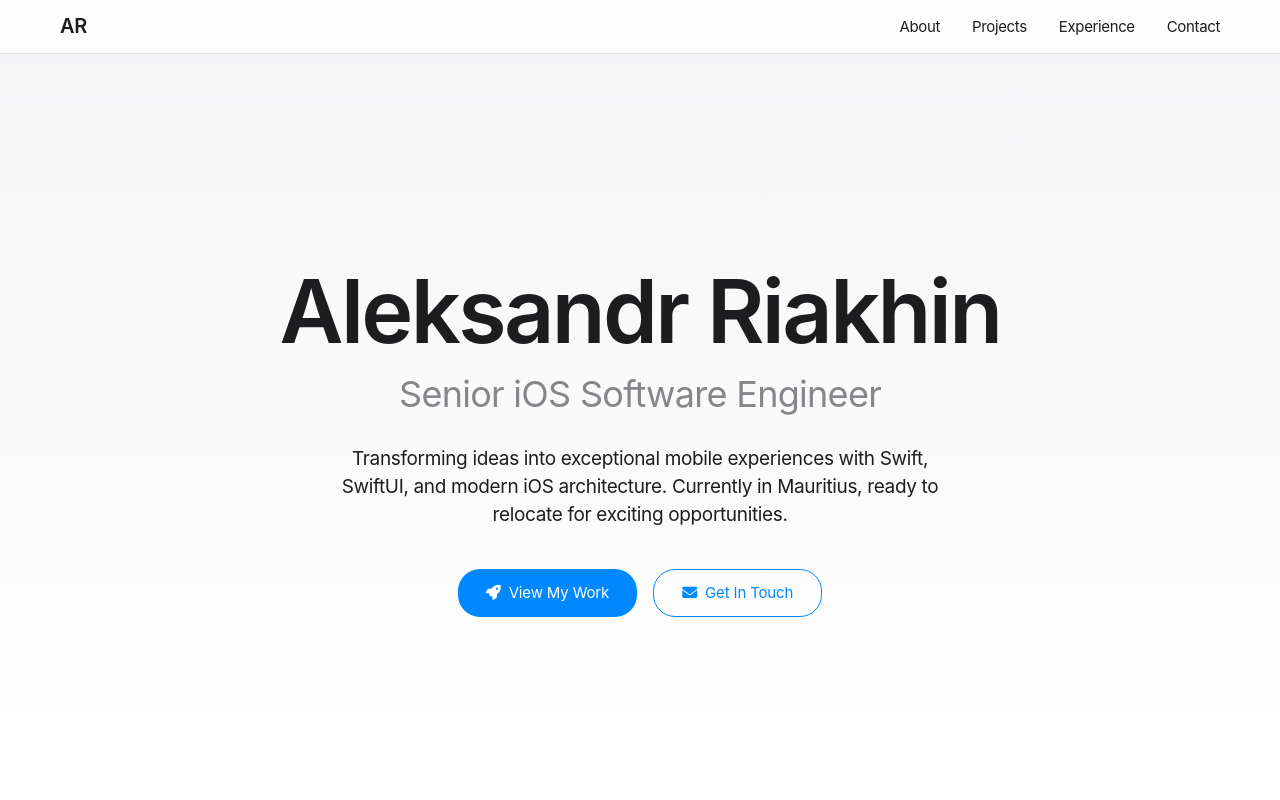
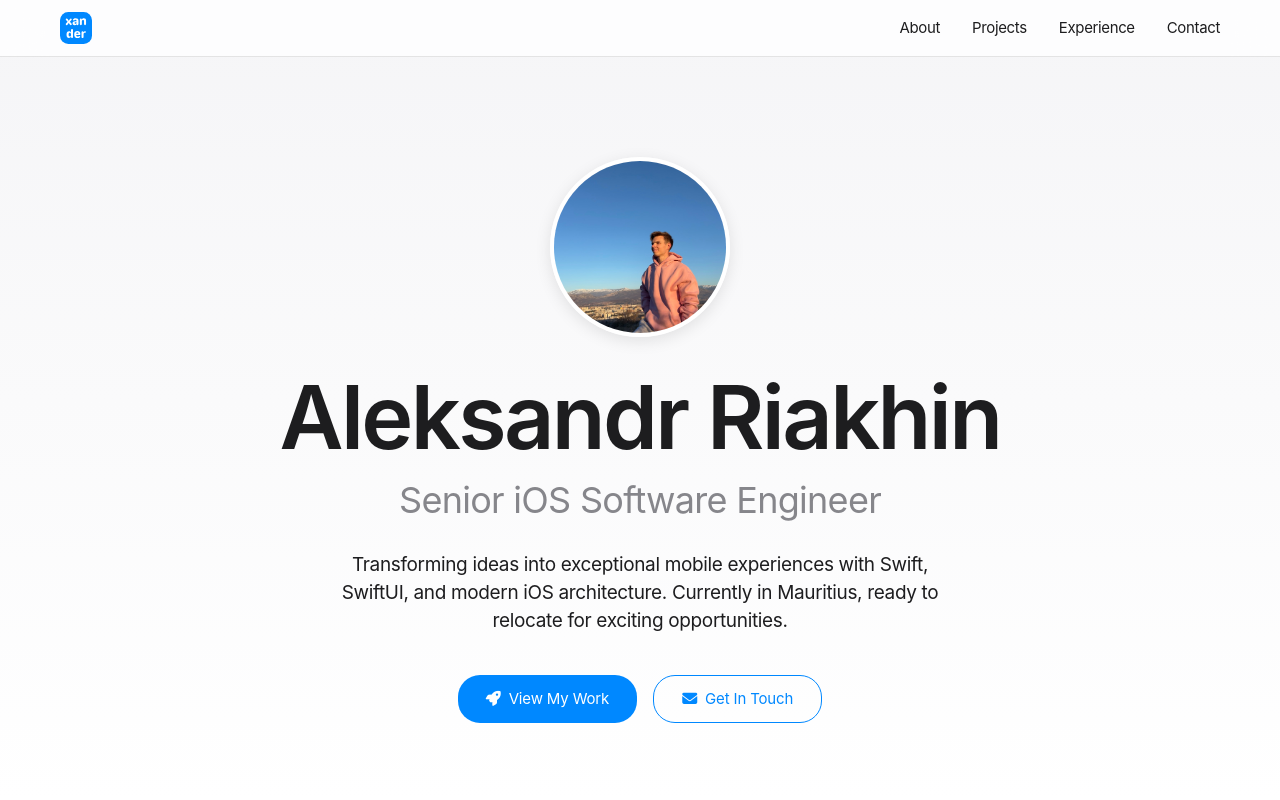
Before and after one commit to alexryakhin/alexryakhin.github.io, a plain HTML site: page index.html in a window 1280 px wide. Shown: the top 800 px of the page. Drawn offline with Linux system fonts and the light colour scheme.

Commit message:
added picture

```diff
--- a/index.html
+++ b/index.html
@@ -67,10 +67,14 @@
         }
 
         .logo {
-            font-size: 1.25rem;
-            font-weight: 600;
-            color: #1d1d1f;
-            letter-spacing: -0.01em;
+            display: flex;
+            align-items: center;
+        }
+
+        .logo img {
+            width: 32px;
+            height: 32px;
+            object-fit: contain;
         }
 
         .nav-links {
@@ -107,6 +111,18 @@
             z-index: 2;
             text-align: center;
             color: #1d1d1f;
+        }
+
+        .hero-photo {
+            width: 180px;
+            height: 180px;
+            border-radius: 50%;
+            object-fit: cover;
+            margin: 0 auto 2rem;
+            display: block;
+            box-shadow: 0 4px 16px rgba(0, 0, 0, 0.1);
+            border: 4px solid white;
+            animation: fadeInUp 0.8s cubic-bezier(0.4, 0, 0.2, 1);
         }
 
         .hero h1 {
@@ -534,6 +550,12 @@
                 display: none;
             }
 
+            .hero-photo {
+                width: 140px;
+                height: 140px;
+                margin-bottom: 1.5rem;
+            }
+
             .about-content {
                 grid-template-columns: 1fr;
                 gap: 2rem;
@@ -583,7 +605,9 @@
     <!-- Header -->
     <header class="header">
         <nav class="nav container">
-            <div class="logo">AR</div>
+            <div class="logo">
+                <img src="favicon/favicon.svg" alt="Aleksandr Riakhin">
+            </div>
             <ul class="nav-links">
                 <li><a href="#about">About</a></li>
                 <li><a href="#projects">Projects</a></li>
@@ -597,6 +621,7 @@
     <section class="hero">
         <div class="container">
             <div class="hero-content">
+                <img src="images/my-photo.jpeg" alt="Aleksandr Riakhin" class="hero-photo">
                 <h1>Aleksandr Riakhin</h1>
                 <h2>Senior iOS Software Engineer</h2>
                 <p>Transforming ideas into exceptional mobile experiences with Swift, SwiftUI, and modern iOS architecture. Currently in Mauritius, ready to relocate for exciting opportunities.</p>
@@ -712,7 +737,7 @@
                             <span class="tech-tag">WatchOS</span>
                         </div>
                         <div class="project-links">
-                            <a href="https://alexryakhin.github.io/RepsCount/" class="btn-primary">View Project</a>
+                            <a href="https://alexryakhin.github.io/Replex/" class="btn-primary">View Project</a>
                         </div>
                     </div>
                 </div>
```
